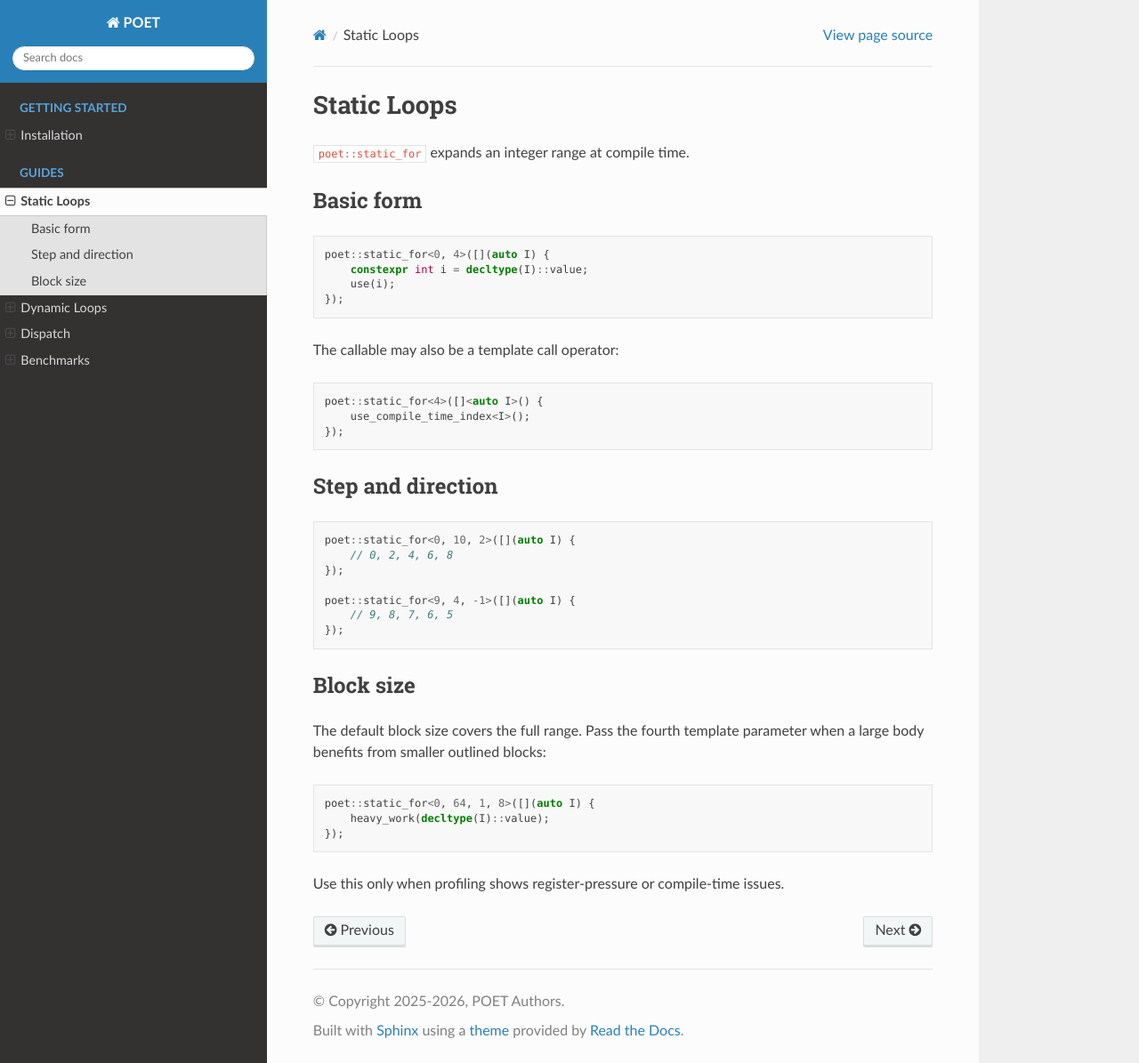
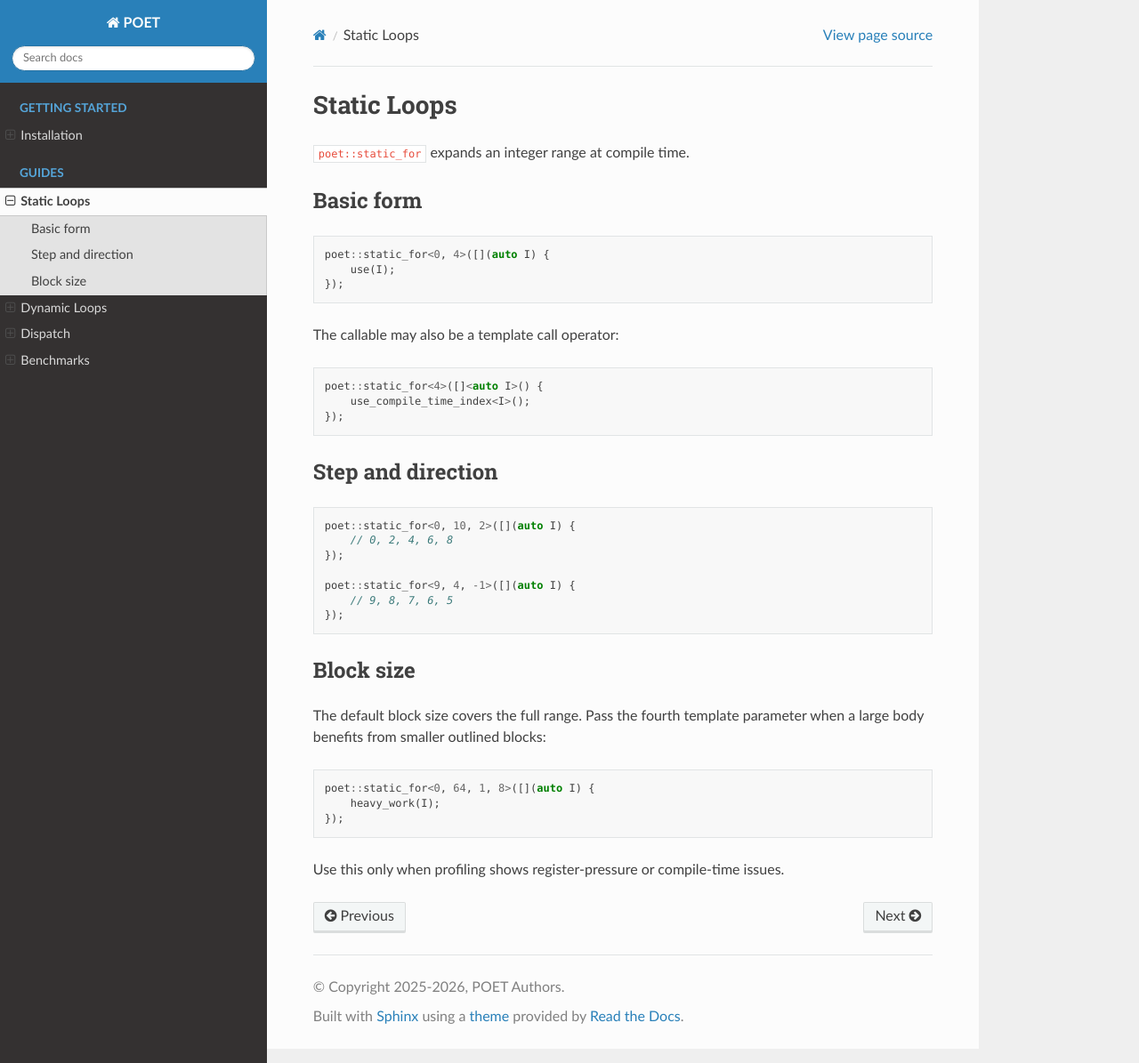
Before and after one commit to DiamonDinoia/poet, a Sphinx documentation site: the page built from docs/guides/static_for.rst, in a window 1280 px wide and 1195 px high. Shown: the whole window at 89% size. Built offline with Sphinx 7.4.7 and the Read the Docs theme 3.1.0, drawn with Linux system fonts in a browser that asks for light colours; pages that are not in the unit, such as notebooks, are missing from menus.

Commit message:
Simplify integral constant docs examples

```diff
--- a/docs/guides/dynamic_for.rst
+++ b/docs/guides/dynamic_for.rst
@@ -28,7 +28,7 @@ The two-argument form exposes the lane within the current unrolled block:
 
    std::array<double, 4> acc{};
    poet::dynamic_for<4>(0u, n, [&](auto lane, std::size_t i) {
-       acc[decltype(lane)::value] += work(i);
+       acc[lane] += work(i);
    });
 
 This is the main performance-oriented use case. For trivial index-only work,
--- a/docs/guides/static_for.rst
+++ b/docs/guides/static_for.rst
@@ -9,8 +9,7 @@ Basic form
 .. code-block:: cpp
 
    poet::static_for<0, 4>([](auto I) {
-       constexpr int i = decltype(I)::value;
-       use(i);
+       use(I);
    });
 
 The callable may also be a template call operator:
@@ -43,7 +42,7 @@ when a large body benefits from smaller outlined blocks:
 .. code-block:: cpp
 
    poet::static_for<0, 64, 1, 8>([](auto I) {
-       heavy_work(decltype(I)::value);
+       heavy_work(I);
    });
 
 Use this only when profiling shows register-pressure or compile-time issues.
--- a/docs/index.rst
+++ b/docs/index.rst
@@ -25,7 +25,7 @@ Minimal examples:
 .. code-block:: cpp
 
    poet::static_for<0, 4>([](auto I) {
-       use_index<decltype(I)::value>();
+       use_index(I);
    });
 
    poet::dynamic_for<4>(0u, n, [](std::size_t i) {
```
Also changed, not shown: README.md (+3 -4 lines).
